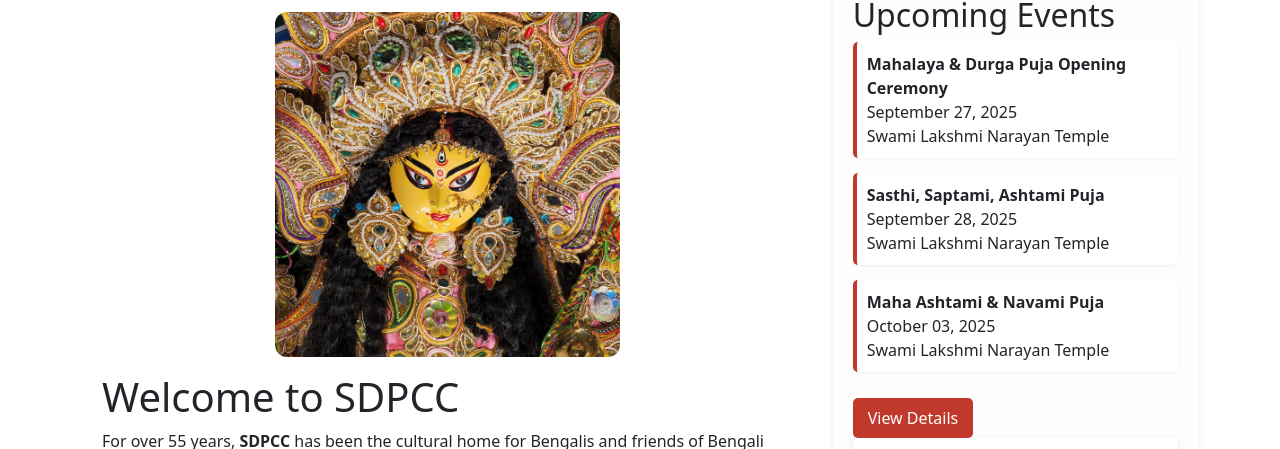
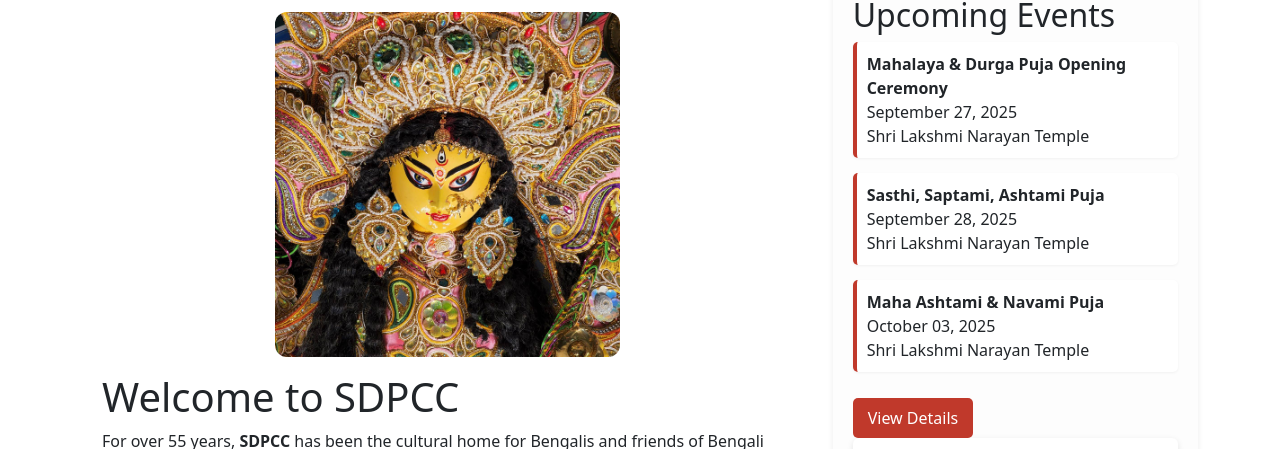
Before and after one commit to EZOPINC/sdpcc, a Jekyll site: the page built from index.md, in a window 1280 px wide. Shown: the part 192-641 px from the top of the page. Built offline with Jekyll 4.4.1, drawn with Linux system fonts in a browser that asks for light colours.

Commit message:
Swami to Shri updates

```diff
--- a/_data/events.yml
+++ b/_data/events.yml
@@ -1,7 +1,7 @@
 - date: "Sept 27, 2025"
   day: "Saturday"
   name: "Mahalaya & Durga Puja Opening Ceremony"
-  location: "Swami Lakshmi Narayan Temple"
+  location: "Shri Lakshmi Narayan Temple"
   schedule:
     - time: "10:00 AM"
       program: "Opening Ritual"
@@ -28,7 +28,7 @@
 - date: "Sept 28, 2025"
   day: "Sunday"
   name: "Sasthi, Saptami, Ashtami Puja"
-  location: "Swami Lakshmi Narayan Temple"
+  location: "Shri Lakshmi Narayan Temple"
   schedule:
     - time: "10:00 AM"
       program: "Morning Aarti & Puja"
@@ -49,7 +49,7 @@
 - date: "Oct 03, 2025"
   day: "Friday"
   name: "Maha Ashtami & Navami Puja"
-  location: "Swami Lakshmi Narayan Temple"
+  location: "Shri Lakshmi Narayan Temple"
   schedule:
     - time: "7:30 PM"
       program: "Visarjan Ritual, Shanti Jal, Boron and Shindoor daan"
@@ -63,4 +63,4 @@
 - date: "Jan 25, 2026"
   day: "Sunday"
   name: "Saraswati Puja Celebration"
-  location: "Swami Lakshmi Narayan Temple"
+  location: "Shri Lakshmi Narayan Temple"
```
Also changed, not shown: SDPCC_Admin_Guide.md (+1 -1 lines).
